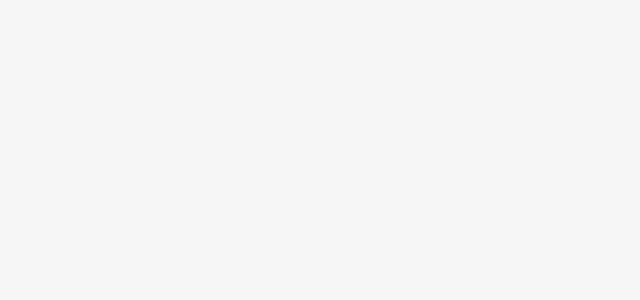
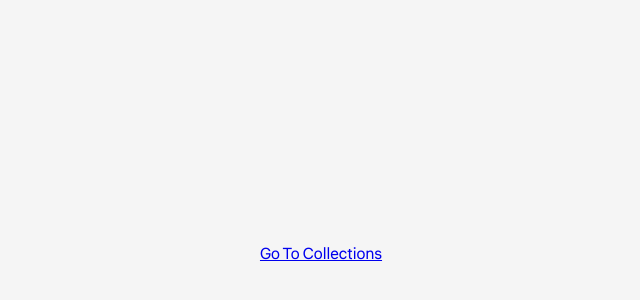
Before and after one commit to Brian-J-Wang/devcl, a React (Vite) app: page / in a window 1280 px wide. Before the commit this address had no page. Shown: the part 146-446 px from the top of the page, without its empty margins (319-959 px from the left). Built offline with nearby package versions, Linux system fonts and the light colour scheme.

Commit message:
feat: add home page

```diff
--- a/src/App.tsx
+++ b/src/App.tsx
@@ -3,12 +3,14 @@ import './assets/DevCL.css'
 import { Routes, Route } from 'react-router-dom'
 import Collection from './Components/Collection/Collection/Collection'
 import { UserCollection } from './Components/UserCollections/UserCollections'
+import Home from './Pages/Home/Home'
 
 function App() {
 
   return (
     <div className='app'>
       <Routes>
+        <Route path='/' element={<Home/>}/>
         <Route path='collections' element={<UserCollection/>}/>
         <Route path='collections/:id' element={<Collection/>}/>
       </Routes>
--- /dev/null
+++ b/src/Pages/Home/Home.css
@@ -0,0 +1,7 @@
+.home {
+    width: 100vw;
+    height: 100vh;
+    display: flex;
+    align-items: center;
+    justify-content: center;
+}
--- /dev/null
+++ b/src/Pages/Home/Home.tsx
@@ -0,0 +1,16 @@
+import { Link } from "react-router-dom"
+
+import "./Home.css"
+
+const Home: React.FC<{}> = () => {
+
+    return (
+        <div className="home">
+            <Link to={"/collections"}>
+                Go To Collections
+            </Link>
+        </div>
+    )
+}
+
+export default Home
```
